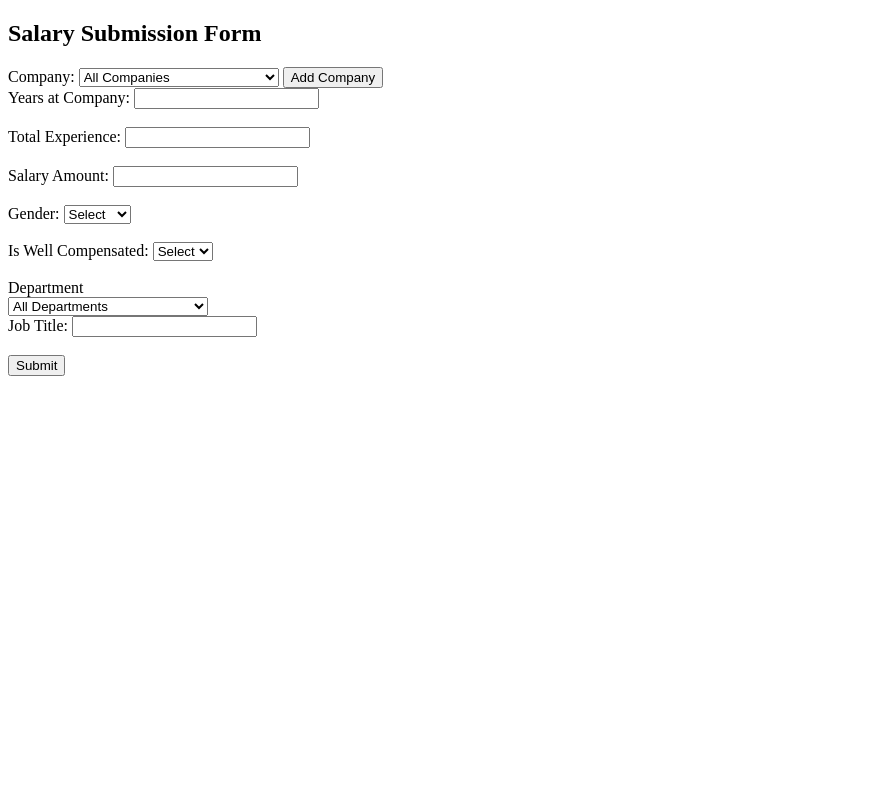
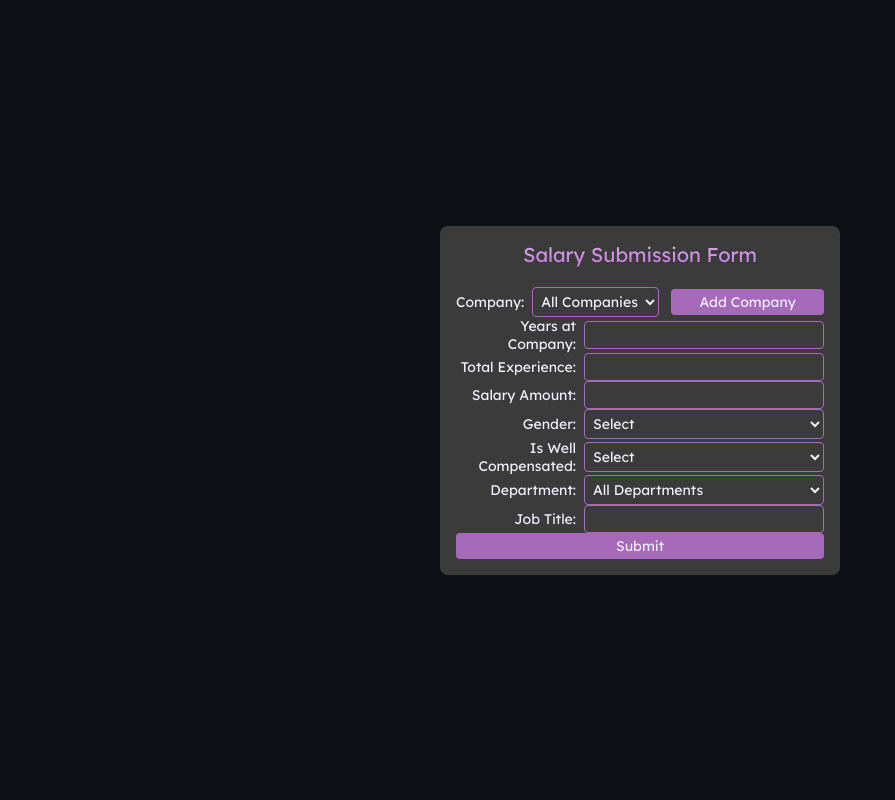
Before and after one commit to mothy-08/SHEweldo, a Python web app: template SHEweldo/templates/salary-form.html in a window 1280 px wide. Shown: the whole page, without its empty margins (0-895 px from the left). Run offline with Jinja, Linux system fonts and the light colour scheme; the template is opened without the code that fills it, so the values that code supplies are empty.

Commit message:
Initial style for salary-form

```diff
--- a/SHEweldo/app.py
+++ b/SHEweldo/app.py
@@ -240,7 +240,7 @@ if __name__ == "__main__":
 
         config = Config()
         config.bind = ["0.0.0.0:5000"]
-        config.use_reloader = False
+        config.use_reloader = True
 
         await serve(api._app, config)
 
--- /dev/null
+++ b/SHEweldo/static/js/salary-form.js
@@ -0,0 +1,103 @@
+
+async function populateCompanies() {
+    try {
+        const response = await fetch('/api/companies');
+        const companies = await response.json();
+        const filter = document.getElementById('companyFilter');
+
+        filter.innerHTML = '<option value="">All Companies</option>';
+
+        companies.sort((a, b) => a.name.localeCompare(b.name));
+        companies.forEach((company, index) => {
+            const option = document.createElement("option");
+            option.value = company.hash;
+            option.textContent = company.name;
+            filter.appendChild(option);
+
+            if (index === 0) {
+              option.selected = true;
+            }
+          });
+    } catch (error) {
+        console.error('Error loading companies:', error);
+    }
+}
+
+function populateDepartments() {
+    const departments = ['executive_leadership','operations','finance_accounting','human_resources',
+        'legal_compliance','marketing_sales','customer_service_support','technology_it','product_rd',
+        'supply_chain_logistics','other'];
+    const filter = document.getElementById('department');
+    departments.forEach(dept => {
+        const option = document.createElement('option');
+        option.value = dept;
+        option.textContent = dept.split('_').map(word => word[0].toUpperCase() + word.slice(1)).join(' ');
+        filter.appendChild(option);
+    });
+}
+
+document.addEventListener('DOMContentLoaded', populateDepartments);
+
+document.addEventListener('DOMContentLoaded', populateCompanies);
+
+document.getElementById('addCompanyBtn').addEventListener('click', () => {
+    window.location.href = '/companies/add';
+});
+
+document.getElementById('salaryForm').addEventListener('submit', async (e) => {
+    e.preventDefault();
+
+    const formData = {
+        company_hash: document.getElementById('companyFilter').value,
+        years_at_the_company: parseInt(document.getElementById('years_at_the_company').value),
+        total_experience: parseInt(document.getElementById('total_experience').value),
+        salary_amount: parseFloat(document.getElementById('salary_amount').value),
+        gender: document.getElementById('gender').value,
+        submission_date: new Date().toISOString().split('T')[0],
+        is_well_compensated: document.getElementById('is_well_compensated').value === "true",
+        department: document.getElementById('department').value,
+        job_title: document.getElementById('job_title').value
+    };
+
+    try {
+        const response = await fetch('/api/salaries/submit', {
+            method: 'POST',
+            headers: {
+                'Content-Type': 'application/json',
+            },
+            body: JSON.stringify(formData)
+        });
+
+        const result = await response.json();
+        const messageDiv = document.getElementById('message');
+
+        if (response.ok) {
+            messageDiv.style.display = 'block';
+            messageDiv.style.backgroundColor = '#d4edda';
+            messageDiv.style.color = '#155724';
+            messageDiv.textContent = 'Submission successful! Thank you for your contribution.';
+            document.getElementById('salaryForm').reset();
+
+            setTimeout(() => {
+                window.location.href = '/graph/employee';
+            }, 500);
+        } else {
+            messageDiv.style.display = 'block';
+            messageDiv.style.backgroundColor = '#f8d7da';
+            messageDiv.style.color = '#721c24';
+            messageDiv.textContent = result.error || 'Error submitting salary data';
+        }
+
+        setTimeout(() => {
+            messageDiv.style.display = 'none';
+        }, 5000);
+
+    } catch (error) {
+        console.error('Error:', error);
+        const messageDiv = document.getElementById('message');
+        messageDiv.style.display = 'block';
+        messageDiv.style.backgroundColor = '#f8d7da';
+        messageDiv.style.color = '#721c24';
+        messageDiv.textContent = 'Network error - please try again later.';
+    }
+});
--- /dev/null
+++ b/SHEweldo/static/styles/salary-form.css
@@ -0,0 +1,121 @@
+@import url("https://fonts.googleapis.com/css2?family=Lexend:wght@100..900&display=swap");
+
+:root {
+  --color-background: rgb(14, 17, 22);
+  --color-primary: rgb(218, 176, 232);
+  --color-accent-700: rgb(196, 118, 222);
+  --color-accent-400: rgb(167, 106, 187);
+  --color-neutral-700: rgb(59, 59, 60);
+  --color-neutral-300: rgb(240, 239, 252);
+  --color-neutral-200: rgb(224, 223, 248);
+  --font-size-sm: 0.875rem;
+  --font-size-md: 1rem;
+  --font-size-lg: 1.25rem;
+  --spacing-0-5: 0.5rem;
+  --spacing-1: 1rem;
+}
+
+* {
+  box-sizing: border-box;
+  margin: 0;
+  padding: 0;
+  font: inherit;
+}
+
+body {
+  background-color: var(--color-background);
+  font-family: "Lexend", sans-serif;
+  color: var(--color-neutral-300);
+  display: flex;
+  justify-content: center;
+  align-items: center;
+  min-height: 100vh;
+  padding: var(--spacing-1);
+}
+
+.form-container {
+  background-color: var(--color-neutral-700);
+  padding: var(--spacing-1);
+  border-radius: 0.5rem;
+  width: 100%;
+  max-width: 400px;
+  display: flex;
+  flex-direction: column;
+  align-items: center; /* Center content horizontally */
+  gap: 0.75rem;
+}
+
+h2 {
+  font-size: var(--font-size-lg);
+  color: var(--color-primary);
+  background: -webkit-linear-gradient(var(--color-primary), var(--color-accent-700));
+  background-clip: text;
+  -webkit-text-fill-color: transparent;
+  margin-bottom: 0.5rem;
+  text-align: center; /* Center text horizontally */
+  width: 100%; /* Ensure it takes full width */
+}
+
+.form-field {
+  display: flex;
+  align-items: center;
+  gap: 0.5rem;
+  width: 100%; /* Ensure form fields take full width */
+}
+
+.form-field label {
+  font-size: var(--font-size-sm);
+  color: var(--color-neutral-300);
+  width: 120px;
+  text-align: right;
+}
+
+.form-field input,
+.form-field select {
+  flex: 1;
+  padding: 0.25rem;
+  border: 1px solid var(--color-accent-400);
+  border-radius: 0.25rem;
+  background-color: var(--color-neutral-700);
+  color: var(--color-neutral-300);
+  font-size: var(--font-size-sm);
+}
+
+.form-field input:focus,
+.form-field select:focus {
+  outline: none;
+  border-color: var(--color-accent-700);
+}
+
+#salaryForm button {
+  background-color: var(--color-accent-400);
+  border: none;
+  border-radius: 0.25rem;
+  color: var(--color-neutral-300);
+  cursor: pointer;
+  font-size: var(--font-size-sm);
+  padding: 0.25rem 0.5rem;
+  transition: opacity 0.3s;
+  width: 100%; /* Make button full width */
+}
+
+#salaryForm button:hover {
+  opacity: 0.65;
+}
+
+#addCompanyBtn {
+  background-color: var(--color-neutral-300);
+  color: var(--color-neutral-700);
+  margin-left: 0.25rem;
+}
+
+#message {
+  background-color: var(--color-neutral-700);
+  color: var(--color-neutral-300);
+  font-size: var(--font-size-sm);
+  padding: 0.5rem;
+  border-radius: 0.25rem;
+  width: 100%;
+  max-width: 400px;
+  text-align: center;
+}
--- a/SHEweldo/templates/salary-form.html
+++ b/SHEweldo/templates/salary-form.html
@@ -4,156 +4,72 @@
     <meta charset="UTF-8">
     <meta name="viewport" content="width=device-width, initial-scale=1.0">
     <title>Salary Submission Form</title>
+    <link rel="stylesheet" href="{{ url_for('static', filename='styles/salary-form.css') }}">
 </head>
 <body>
+    <div class="form-container">
         <h2>Salary Submission Form</h2>
         <form id="salaryForm">
-        <div>
+            <div class="form-field">
                 <label for="companyFilter">Company:</label>
-            <select id="companyFilter" name="company_hash" style="width: 200px;">
+                <select id="companyFilter" name="company_hash">
                     <option value="">All Companies</option>
                 </select>
                 <button type="button" id="addCompanyBtn">Add Company</button>
             </div>
 
+            <div class="form-field">
                 <label for="years_at_the_company">Years at Company:</label>
-        <input type="number" id="years_at_the_company" name="years_at_the_company" required><br><br>
+                <input type="number" id="years_at_the_company" name="years_at_the_company" required>
+            </div>
 
+            <div class="form-field">
                 <label for="total_experience">Total Experience:</label>
-        <input type="number" id="total_experience" name="total_experience" required><br><br>
+                <input type="number" id="total_experience" name="total_experience" required>
+            </div>
 
+            <div class="form-field">
                 <label for="salary_amount">Salary Amount:</label>
-        <input type="number" id="salary_amount" name="salary_amount" required><br><br>
+                <input type="number" id="salary_amount" name="salary_amount" required>
+            </div>
 
+            <div class="form-field">
                 <label for="gender">Gender:</label>
                 <select id="gender" name="gender">
                     <option value="" selected disabled>Select</option>
                     <option value="Male">Male</option>
                     <option value="Female">Female</option>
                     <option value="Other">Other</option>
-        </select><br><br>
+                </select>
+            </div>
 
+            <div class="form-field">
                 <label for="is_well_compensated">Is Well Compensated:</label>
                 <select id="is_well_compensated" name="is_well_compensated">
                     <option value="" selected disabled>Select</option>
                     <option value="true">Yes</option>
                     <option value="false">No</option>
-        </select><br><br>
+                </select>
+            </div>
 
-        <label for="department">Department</label>
-        <div>
-            <select id="department" style="width: 200px;">
+            <div class="form-field">
+                <label for="department">Department:</label>
+                <select id="department">
                     <option value="">All Departments</option>
                 </select>
             </div>
 
+            <div class="form-field">
                 <label for="job_title">Job Title:</label>
-        <input type="text" id="job_title" name="job_title" required><br><br>
+                <input type="text" id="job_title" name="job_title" required>
+            </div>
 
             <button type="submit">Submit</button>
         </form>
 
-    <div id="message" style="display: none; padding: 10px; margin-top: 20px; border-radius: 5px;"></div>
+        <div id="message" style="display: none;"></div>
+    </div>
 
-    <script>
-        async function populateCompanies() {
-            try {
-                const response = await fetch('/api/companies');
-                const companies = await response.json();
-                const filter = document.getElementById('companyFilter');
-
-                filter.innerHTML = '<option value="">All Companies</option>';
-
-                companies.sort((a, b) => a.name.localeCompare(b.name));
-                companies.forEach(company => {
-                    const option = document.createElement('option');
-                    option.value = company.hash;
-                    option.textContent = company.name;
-                    filter.appendChild(option);
-                });
-            } catch (error) {
-                console.error('Error loading companies:', error);
-            }
-        }
-
-        function populateDepartments() {
-            const departments = ['executive_leadership','operations','finance_accounting','human_resources',
-                'legal_compliance','marketing_sales','customer_service_support','technology_it','product_rd',
-                'supply_chain_logistics','other'];
-            const filter = document.getElementById('departmentFilter');
-            departments.forEach(dept => {
-                const option = document.createElement('option');
-                option.value = dept;
-                option.textContent = dept.split('_').map(word => word[0].toUpperCase() + word.slice(1)).join(' ');
-                filter.appendChild(option);
-            });
-        }
-
-        document.addEventListener('DOMContentLoaded', populateDepartments);
-
-        document.addEventListener('DOMContentLoaded', populateCompanies);
-
-        document.getElementById('addCompanyBtn').addEventListener('click', () => {
-            window.location.href = '/companies/add';
-        });
-
-        document.getElementById('salaryForm').addEventListener('submit', async (e) => {
-            e.preventDefault();
-
-            const formData = {
-                company_hash: document.getElementById('companyFilter').value,
-                years_at_the_company: parseInt(document.getElementById('years_at_the_company').value),
-                total_experience: parseInt(document.getElementById('total_experience').value),
-                salary_amount: parseFloat(document.getElementById('salary_amount').value),
-                gender: document.getElementById('gender').value,
-                submission_date: new Date().toISOString().split('T')[0],
-                is_well_compensated: document.getElementById('is_well_compensated').value === "true",
-                department: document.getElementById('department').value,
-                job_title: document.getElementById('job_title').value
-            };
-
-            try {
-                const response = await fetch('/api/salaries/submit', {
-                    method: 'POST',
-                    headers: {
-                        'Content-Type': 'application/json',
-                    },
-                    body: JSON.stringify(formData)
-                });
-
-                const result = await response.json();
-                const messageDiv = document.getElementById('message');
-
-                if (response.ok) {
-                    messageDiv.style.display = 'block';
-                    messageDiv.style.backgroundColor = '#d4edda';
-                    messageDiv.style.color = '#155724';
-                    messageDiv.textContent = 'Submission successful! Thank you for your contribution.';
-                    document.getElementById('salaryForm').reset();
-
-                    setTimeout(() => {
-                        window.location.href = '/graph/employee';
-                    }, 500);
-                } else {
-                    messageDiv.style.display = 'block';
-                    messageDiv.style.backgroundColor = '#f8d7da';
-                    messageDiv.style.color = '#721c24';
-                    messageDiv.textContent = result.error || 'Error submitting salary data';
-                }
-
-                setTimeout(() => {
-                    messageDiv.style.display = 'none';
-                }, 5000);
-
-            } catch (error) {
-                console.error('Error:', error);
-                const messageDiv = document.getElementById('message');
-                messageDiv.style.display = 'block';
-                messageDiv.style.backgroundColor = '#f8d7da';
-                messageDiv.style.color = '#721c24';
-                messageDiv.textContent = 'Network error - please try again later.';
-            }
-        });
-    </script>
+    <script src="{{ url_for('static', filename='/js/salary-form.js') }}" defer></script>
 </body>
 </html>
```
Also changed, not shown: SHEweldo/static/js/employee-charts.js (+8 -3 lines), SHEweldo/static/styles/navbar.css (added, +47 -0 lines). Lines whose indentation alone changed are shown as unchanged.
